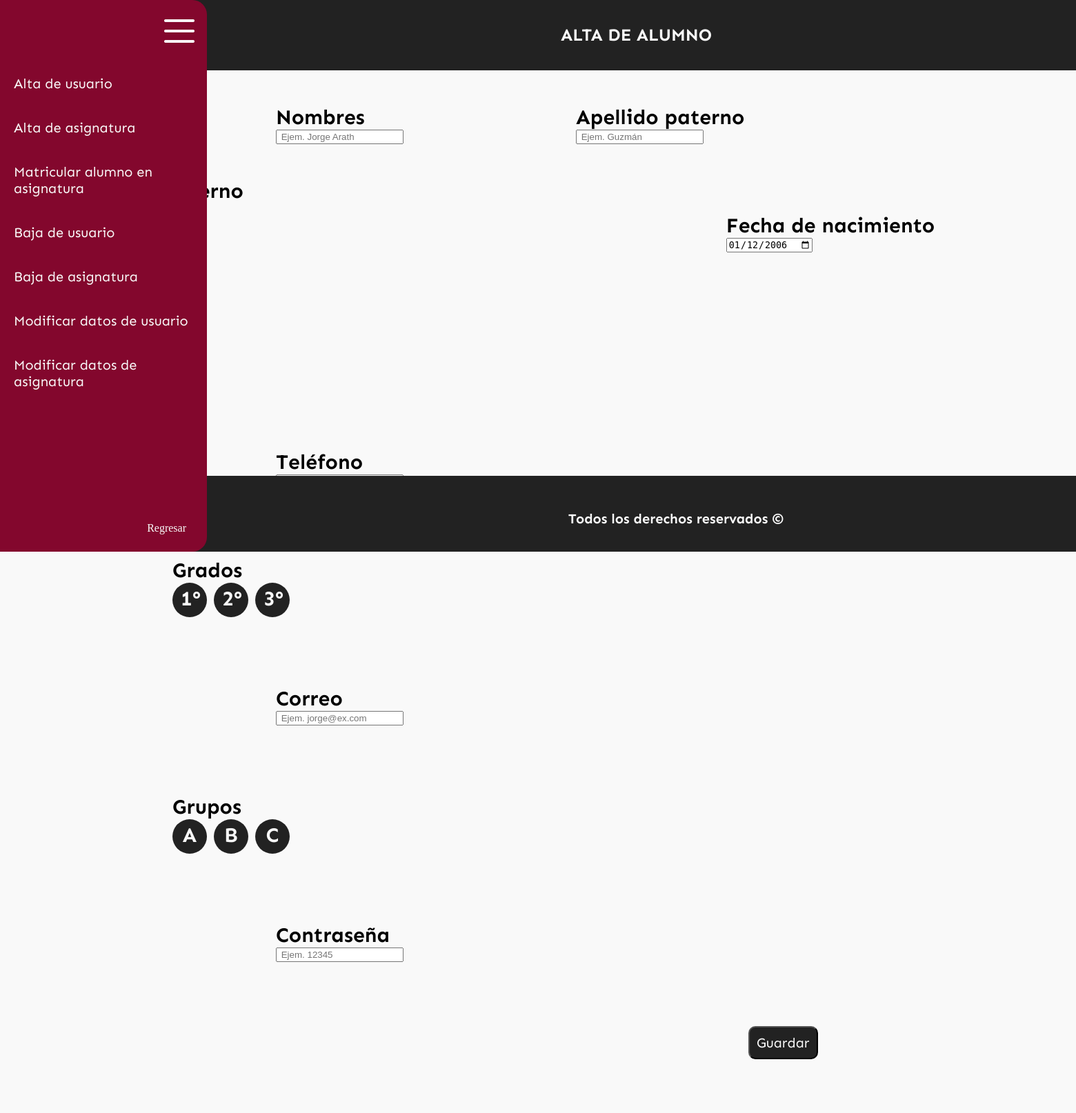
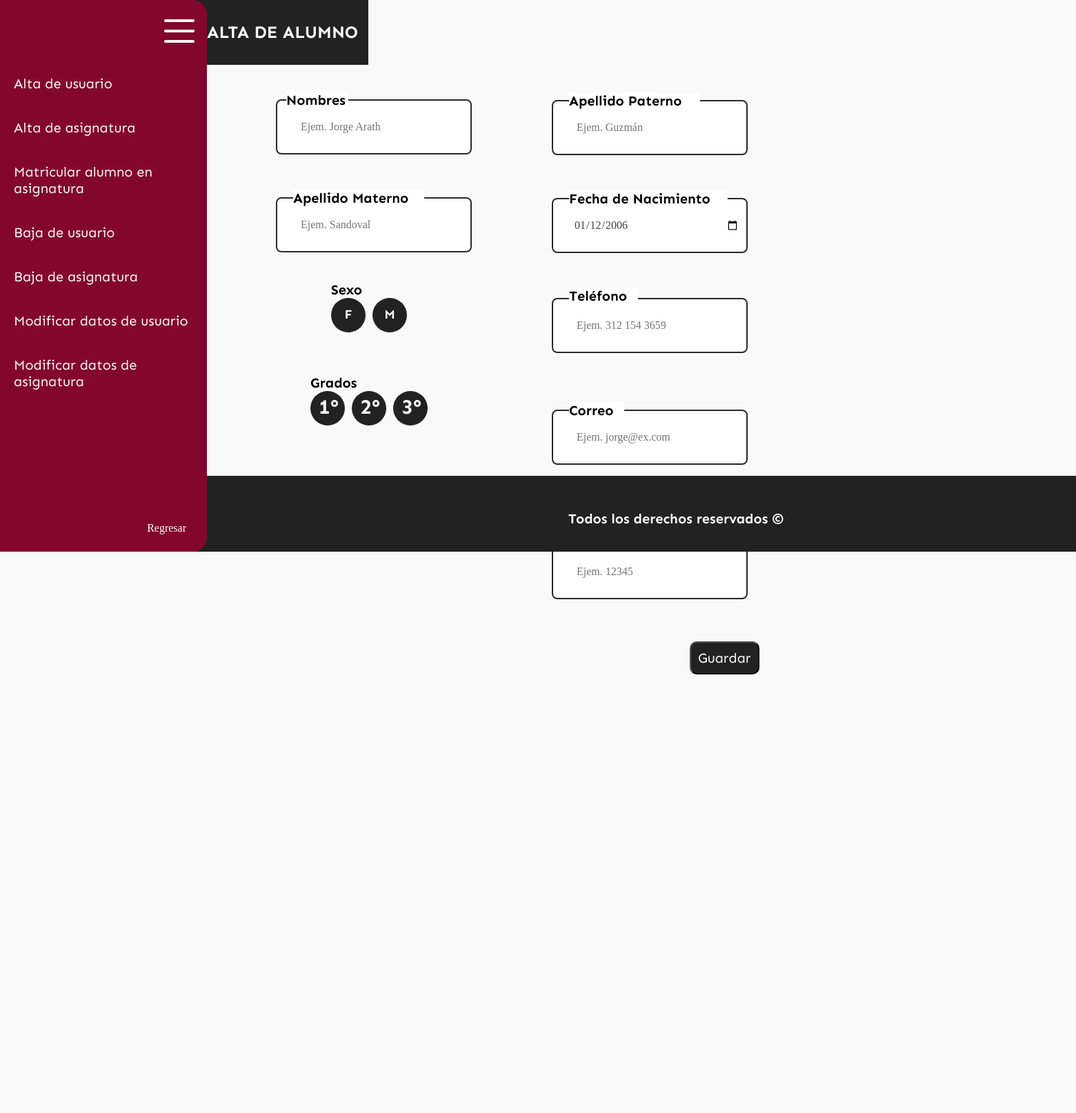
Before and after one commit to W3nsee/Proyecto-Ordo-ez, a PHP site: page /Alta_Admin/Alta_Usuario_Alumno.php in a window 1560 px wide. Shown: the top 1614 px of the page at 69% size. After the commit the page ends 978 px from the top, so only its background shows below. Run offline with PHP 8.4, Linux system fonts and the light colour scheme.

Commit message:
Inputs
Actualice el tamaño y el estilo de los input de crear alumno y maestro

```diff
--- a/Alta_Admin/Alta_Usuario_Alumno.php
+++ b/Alta_Admin/Alta_Usuario_Alumno.php
@@ -108,8 +108,8 @@
 
     </nav>
 
-    <section>
-
+    <form class="form">
+    <div class="contenedor_form">
         <div class="titulo">
 
             <h1 class="text-titulo">ALTA DE ALUMNO</h1>
@@ -126,7 +126,7 @@
 
         <div class="form_apellido_p">
 
-            <h2 class="text_form">Apellido paterno</h2>
+            <h2 class="text_form">Apellido Paterno</h2>
 
             <input type="text" name="apellidop" placeholder=" Ejem. Guzmán">
 
@@ -135,7 +135,7 @@
 
         <div class="form_apellido_m">
 
-            <h2 class="text_form">Apellido materno</h2>
+            <h2 class="text_form">Apellido Materno</h2>
 
             <input type="text" name="apellidom" placeholder=" Ejem. Sandoval">
 
@@ -143,28 +143,21 @@
 
         <div class="form_fecha_nacimiento">
 
-            <h2 class="text_form">Fecha de nacimiento</h2>
+            <h2 class="text_form">Fecha de Nacimiento</h2>
 
             <input type="date" name="fechanac" value="2006-01-12">
 
         </div>
 
         <div class="form_sexo">
-
             <h2 class="text_form">Sexo</h2>
-
             <div class="opc_femenino">
-
                 <h3 class="text_sexo">F</h3>
-
             </div>
 
             <div class="opc_masculino">
-
                 <h3 class="text_sexo">M</h3>
-
             </div>
-
         </div>
 
         <div class="form_telefono">
@@ -244,8 +237,8 @@
             <input class="btn_guardar" type="submit" name="guardar" value="Guardar">
 
         </div>
-
-    </section>
+</div>
+</form>
 
     <footer>
 
--- a/Style/style.css
+++ b/Style/style.css
@@ -6,6 +6,8 @@
     padding: 0px;
 
 }
+
+
 
 .Menu{
 
@@ -20,7 +22,7 @@
     border-bottom-left-radius: 0px; /* esquina inferior izquierda cuadrada */
 
     position: fixed; /* fija el elemento en la posición de la página */
-    top: 0px; /* posicióna el elemento en la parte superior de la página */
+   top: 0px; /* posicióna el elemento en la parte superior de la página */
     left: 0px; /* posiciona el elemento en el lateral izquierdo de la página */
 
     width: 300px; /* establece el ancho del elemento */
@@ -114,89 +116,256 @@
 
 }
 
-.form_nombres{
-
-    padding-left: 400px;
-    padding-top: 50px;
-    float: left;
+.form{
+    position: relative
 
 }
-.text_form{
 
-    font-family: "Sen"; /* establece la fuente */
-    font-size: 30px; /* establece el tamaño de la fuente */
-    margin: 0px;
+.contenedor_form{
+    position: absolute
 
 }
 
 
-.form_apellido_p{
 
-    padding-left: 250px;
-    padding-top: 50px;
-    float: left;
+/* -------------------------------- Nombre ----------------------------- */
+.form_nombres{
+    position: relative;
+    margin-bottom: 16px;
+    width: 284px;
+    height: 105px;
+    translate: 400px 50px;
+    display: flex;
+}
+
+.form_nombres h2{
+    position: absolute;
+    top: 0;
+    left: 10px;
+    color: #000000;
+    background: white;
+    translate: 5px -11px;
+    width: 90px;
+}
+
+.form_nombres input{
+    height: 56px;
+    width: 240px;
+    padding: 10px;
+    border: 2px solid #292929;
+    border-radius: 8px;
+    outline: none;
+    color: #4b4b4b;
+    font-family: inherit;
+    font-size: 16px;
+    background: #ffffff;
+    color: rgba(0, 0, 0, 0.75);
+    padding: 10px 10px 10px 30px;
 
 }
 
-.form_apellido_m{
 
-    padding-left: 100px;
-    padding-top: 50px;
-    padding-right: 300px;
-    float: left;
+.text_form{
+
+    font-family: "Sen"; /* establece la fuente */
+    font-size: 20px; /* establece el tamaño de la fuente */
+    margin: 0px;
+
+}
+/* -------------------------------- Apellido Paterno ----------------------------- */
+.form_apellido_p{
+    position: relative;
+    margin-bottom: 16px;
+    width: 284px;
+    height: 105px;
+    translate: 800px -70px;
 
 }
 
+.form_apellido_p h2{
+    position: absolute;
+    top: 0;
+    left: 20px;
+    color: #000000;
+    background: white;
+    translate: 5px -11px;
+    width: 190px;
+}
+
+
+.form_apellido_p input{
+    height: 56px;
+    width: 240px;
+    padding: 10px;
+    border: 2px solid #292929;
+    border-radius: 8px;
+    outline: none;
+    color: #4b4b4b;
+    font-family: inherit;
+    font-size: 16px;
+    background: #ffffff;
+    color: rgba(0, 0, 0, 0.75);
+    padding: 10px 10px 10px 30px;
+}
+
+/* -------------------------------- Apellido Materno ----------------------------- */
+.form_apellido_m{
+    position: relative;
+    margin-bottom: 16px;
+    width: 284px;
+    height: 105px;
+    translate: 400px -50px;
+}
+
+.form_apellido_m h2{
+    position: absolute;
+    top: 0;
+    left: 20px;
+    color: #000000;
+    background: white;
+    translate: 5px -11px;
+    width: 190px;
+}
+
+.form_apellido_m input{
+    height: 56px;
+    width: 240px;
+    padding: 10px;
+    border: 2px solid #292929;
+    border-radius: 8px;
+    outline: none;
+    color: #4b4b4b;
+    font-family: inherit;
+    font-size: 16px;
+    background: #ffffff;
+    color: rgba(0, 0, 0, 0.75);
+    padding: 10px 10px 10px 30px;
+}
+/* -------------------------------- Fecha de Nacimiento ----------------------------- */
 .form_fecha_nacimiento{
-
-    padding-left: 400px;
-    padding-top: 100px;
-    float: left;
+    position: relative;
+    margin-bottom: 16px;
+    width: 284px;
+    height: 105px;
+    translate: 800px -170px;
 
 }
 
-.form_sexo{
 
-    padding-left: 125px;
-    padding-top: 100px;
-    padding-right: 800px;
-    float: left;
-
+.form_fecha_nacimiento h2{
+    position: absolute;
+    top: 0;
+    left: 20px;
+    color: #000000;
+    background: white;
+    translate: 5px -11px;
+    width: 230px;
 }
 
+.form_fecha_nacimiento input{
+    height: 56px;
+    width: 240px;
+    padding: 10px;
+    border: 2px solid #292929;
+    border-radius: 8px;
+    outline: none;
+    color: #4b4b4b;
+    font-family: inherit;
+    font-size: 16px;
+    background: #ffffff;
+    color: rgba(0, 0, 0, 0.75);
+    padding: 10px 10px 10px 30px;
+}
+
+/* -------------------------------- Sexo ----------------------------- */
+.form_sexo{
+    translate: 480px -170px;
+}
+/* -------------------------------- Telefono Maestros ----------------------------- */
+
 .form_telefono{
+    position: relative;
+    margin-bottom: 16px;
+    width: 284px;
+    height: 105px;
+    translate: 800px -220px;
+}
 
-    padding-left: 400px;
-    padding-top: 100px;
-    float: left;
+.form_telefono h2{
+    position: absolute;
+    top: 0;
+    left: 20px;
+    color: #000000;
+    background: white;
+    translate: 5px 35px;
+    width: 100px;
+}
 
+.form_telefono input{
+    height: 56px;
+    width: 240px;
+    padding: 10px;
+    border: 2px solid #292929;
+    border-radius: 8px;
+    outline: none;
+    color: #4b4b4b;
+    font-family: inherit;
+    font-size: 16px;
+    background: #ffffff;
+    color: rgba(0, 0, 0, 0.75);
+    padding: 10px 10px 10px 30px;
 }
 
 .form_telefono_maestros{
-
-    padding-left: 400px;
-    padding-top: 100px;
-    float: left;
-
+    position: relative;
+    margin-bottom: 16px;
+    width: 284px;
+    height: 105px;
+    translate: 400px -50px;
 }
 
+.form_telefono_maestros h2{
+    position: absolute;
+    top: 0;
+    left: 20px;
+    color: #000000;
+    background: white;
+    translate: 5px 40px;
+    width:  90px;
+}
+
+.form_telefono_maestros input{
+    height: 56px;
+    width: 240px;
+    padding: 10px;
+    border: 2px solid #292929;
+    border-radius: 8px;
+    outline: none;
+    color: #4b4b4b;
+    font-family: inherit;
+    font-size: 16px;
+    background: #ffffff;
+    color: rgba(0, 0, 0, 0.75);
+    padding: 10px 10px 10px 30px;
+}
+
+
 .form_grados{
-
-    padding-left: 250px;
-    padding-top: 100px;
-    padding-right: 800px;
-    float: left;
+    position: relative;
+    margin-bottom: 16px;
+    width: 284px;
+    height: 105px;
+    translate: 450px -180px;
 
 }
 
 .opc_grado_1{
-
     background: #222222;
     height: 50px;
     width: 50px;
     border-radius: 50%;
     transition: transform 0.5s;
-    float: left;
+    float: inline-start;
 
 }
 
@@ -216,7 +385,8 @@
     border-radius: 50%;
     transition: transform 0.5s;
     margin-left: 10px;
-    float: left;
+ float: inline-start;
+
 
 }
 
@@ -236,7 +406,8 @@
     border-radius: 50%;
     transition: transform 0.5s;
     margin-left: 10px;
-    float: left;
+    float: inline-start;
+
 
 }
 
@@ -258,30 +429,81 @@
     padding-left: 12px;
 
 }
+/* --------------------------------- Correo -------------------------------- */
+.form_correo{
+    position: relative;
+    margin-bottom: 16px;
+    width: 284px;
+    height: 105px;
+    translate: 800px -250px;
+}
 
-.form_correo{
 
-    padding-left: 400px;
-    padding-top: 100px;
-    float: left;
 
+.form_correo h2{
+    position: absolute;
+    top: 0;
+    left: 20px;
+    color: #000000;
+    background: white;
+    translate: 5px -11px;
+    width: 80px;
+}
+
+.form_correo input{
+    height: 56px;
+    width: 240px;
+    padding: 10px;
+    border: 2px solid #292929;
+    border-radius: 8px;
+    outline: none;
+    color: #4b4b4b;
+    font-family: inherit;
+    font-size: 16px;
+    background: #ffffff;
+    color: rgba(0, 0, 0, 0.75);
+    padding: 10px 10px 10px 30px;
 }
 
 .form_correo_maestros{
 
-    padding-left: 250px;
-    padding-top: 100px;
-    padding-right: 400px;
-    float: left;
-
+    position: relative;
+    margin-bottom: 16px;
+    width: 284px;
+    height: 105px;
+    translate: 800px -290px;
 }
 
+
+
+.form_correo_maestros h2{
+    position: absolute;
+    top: 0;
+    left: 20px;
+    color: #000000;
+    background: white;
+    translate: 5px -10px;
+    width: 80px;
+}
+
+.form_correo_maestros input{
+    height: 56px;
+    width: 240px;
+    padding: 10px;
+    border: 2px solid #292929;
+    border-radius: 8px;
+    outline: none;
+    color: #4b4b4b;
+    font-family: inherit;
+    font-size: 16px;
+    background: #ffffff;
+    color: rgba(0, 0, 0, 0.75);
+    padding: 10px 10px 10px 30px;
+}
+
+
 .form_grupos{
-
-    padding-left: 250px;
-    padding-top: 100px;
-    padding-right: 800px;
-    float: left;
+    translate: 450px -250px;
 
 }
 
@@ -361,7 +583,7 @@
     width: 50px;
     border-radius: 50%;
     background: #222222;
-    transition: transform 0.5s;
+    transition: transform 0.3s;
     float: left;
 
 }
@@ -405,38 +627,83 @@
 }
 
 .form_password{
+    position: relative;
+    margin-bottom: 16px;
+    width: 284px;
+    height: 105px;
+    translate: 800px -250px;
+}
 
-    padding-left: 400px;
-    padding-top: 100px;
-    float: left;
 
-    padding-bottom: 400px;
 
+.form_password h2{
+    position: absolute;
+    top: 0;
+    left: 20px;
+    color: #000000;
+    background: white;
+    translate: 5px 40px;
+    width: 120px;
+}
+
+.form_password input{
+    height: 56px;
+    width: 240px;
+    padding: 10px;
+    border: 2px solid #292929;
+    border-radius: 8px;
+    outline: none;
+    color: #4b4b4b;
+    font-family: inherit;
+    font-size: 16px;
+    background: #ffffff;
+    color: rgba(0, 0, 0, 0.75);
+    padding: 10px 10px 10px 30px;
 }
 
 .form_password_maestros{
+        position: relative;
+        margin-bottom: 16px;
+        width: 284px;
+        height: 105px;
+        translate: 800px -240px;
+    }
 
-    padding-left: 400px;
-    padding-top: 100px;
-    float: left;
 
-    padding-bottom: 400px;
 
-}
+    .form_password_maestros h2{
+        position: absolute;
+        top: 0;
+        left: 20px;
+        color: #000000;
+        background: white;
+        translate: 5px -10px;
+        width: 120px;
+    }
+
+    .form_password_maestros input{
+        height: 56px;
+        width: 240px;
+        padding: 10px;
+        border: 2px solid #292929;
+        border-radius: 8px;
+        outline: none;
+        color: #4b4b4b;
+        font-family: inherit;
+        font-size: 16px;
+        background: #ffffff;
+        color: rgba(0, 0, 0, 0.75);
+        padding: 10px 10px 10px 30px;
+
+    }
 
 .guardar{
-
-    padding-top: 250px;
-    padding-left: 500px;
-    float: left ;
+    translate: 1000px -180px;
 
 }
 
 .guardar_maestros{
-
-    padding-top: 190px;
-    padding-left: 500px;
-    float: left ;
+    translate: 1000px -240px;
 
 }
 
@@ -463,7 +730,6 @@
 }
 
 .footer{
-
     position: fixed;
     left: 0;
     bottom: 0;
@@ -476,13 +742,13 @@
 }
 
 .text-footer{
-
     font-family: "Sen"; /* establece la fuente */
     font-size: 20px; /* establece el tamaño de la fuente */
     color: #f9f9f9; /* establece el color del texto */
     text-align: center; /* alinea el texto al centro */
 
 }
+
 
 .opc_alumno{
 
```
